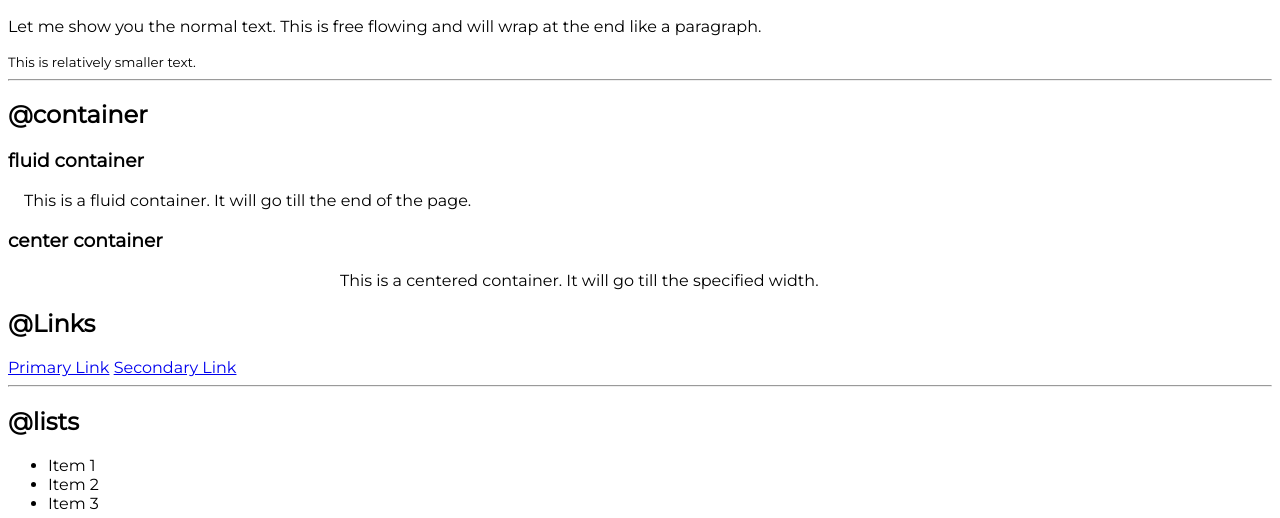
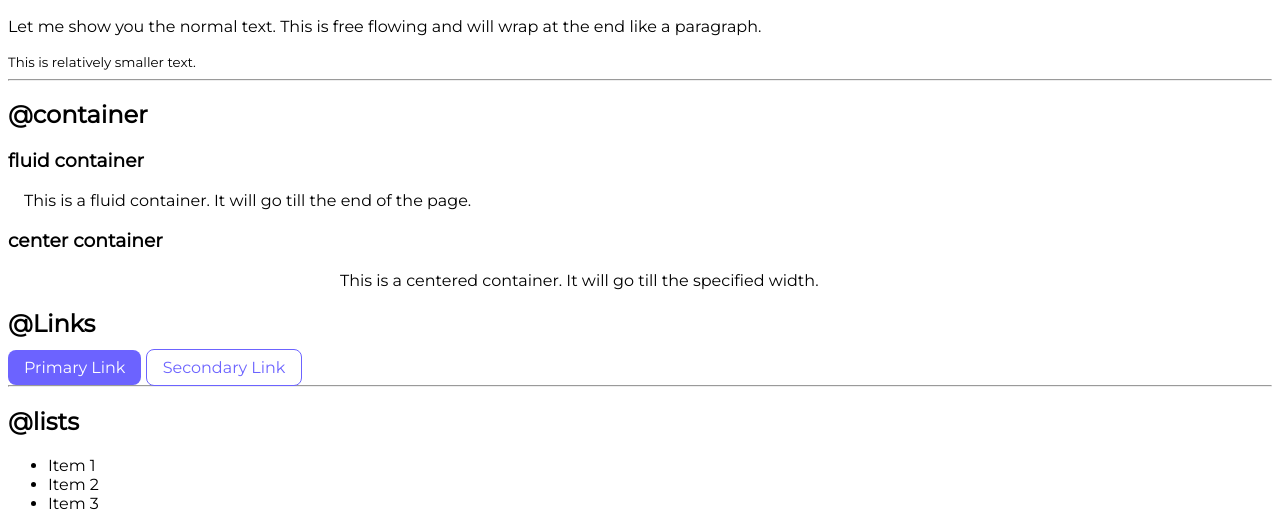
Before and after one commit to iam-shreyasthana/components-library-neog, a plain HTML site: page index.html in a window 1280 px wide. Shown: the part 282-800 px from the top of the page. Drawn offline with Linux system fonts and the light colour scheme.

Commit message:
UPDATE: css links styling

```diff
--- a/index.html
+++ b/index.html
@@ -37,8 +37,8 @@
 
     <h2>@Links</h2>
 
-    <a href="/">Primary Link</a>
-    <a href="/">Secondary Link</a>
+    <a class="primary-link link" href="/">Primary Link</a>
+    <a class="secondary-link link" href="/">Secondary Link</a>
 
     <hr>
 
--- a/styles.css
+++ b/styles.css
@@ -1,12 +1,15 @@
 @import url('https://fonts.googleapis.com/css2?family=Montserrat&display=swap');
+
+:root {
+    --primary-color: #6C63FF;
+}
 
 body {
     font-family: 'Montserrat', sans-serif;
 }
  /** Containers **/
 .container {
-    padding-left: 1rem;
-    padding-right: 1rem;
+    padding: 0rem 1rem;
 }
 
 .container-center {
@@ -16,3 +19,20 @@ body {
 
 
 /** links **/
+
+.link {
+    text-decoration: none;
+    padding: 0.5rem 1rem;
+}
+
+.primary-link {
+    background : var(--primary-color);
+    border-radius: 0.5rem;
+    color: white;
+}
+
+.secondary-link {
+    color: var(--primary-color);
+    border-radius: 0.5rem;
+    border: 1px solid var(--primary-color);
+}
```
